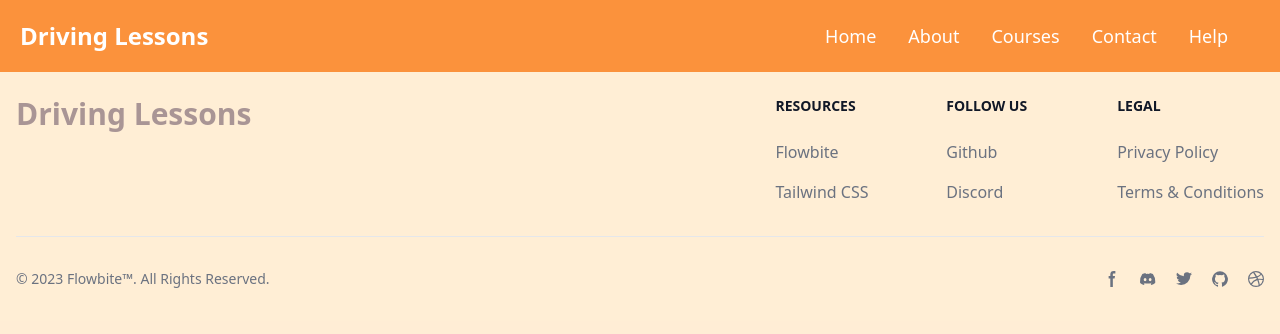
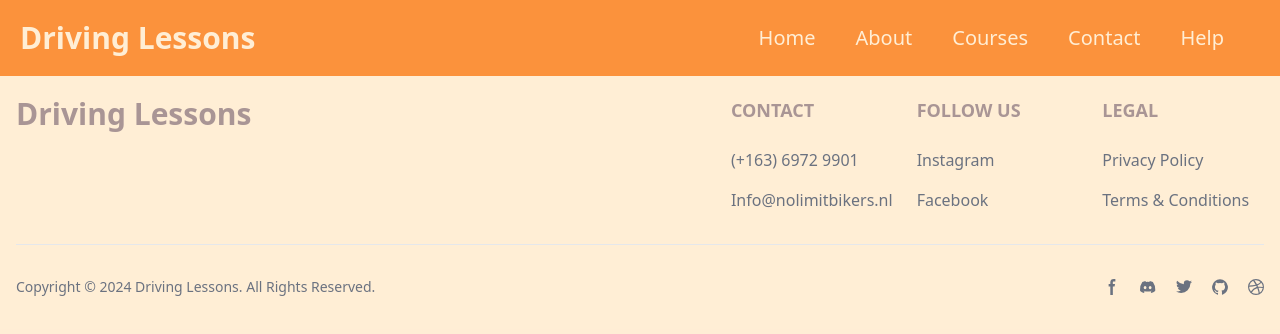
Before and after one commit to Codngwthubaid/NoLimitBikers, a Next.js app: page /pages/about in a window 1280 px wide. Shown: the top 334 px of the page. Built offline with nearby package versions, Linux system fonts and the light colour scheme.

Commit message:
Working on the responsiveness of the home page

```diff
--- a/src/components/Footer.js
+++ b/src/components/Footer.js
@@ -15,35 +15,35 @@ const Footer = () => {
           </div>
           <div class="grid grid-cols-2 gap-8 sm:gap-6 sm:grid-cols-3">
               <div>
-                  <h2 class="mb-6 text-sm font-semibold text-gray-900 uppercase dark:text-white">Resources</h2>
-                  <ul class="text-gray-500 dark:text-gray-400 font-medium">
+                  <h2 class="mb-6 text-lg font-bold text-[#a99595] uppercase dark:text-white ">Contact</h2>
+                  <ul class="text-gray-500 dark:text-gray-400">
                       <li class="mb-4">
-                          <Link href="https://flowbite.com/" class="hover:underline">Flowbite</Link>
+                          <Link href="https://flowbite.com/" class="hover:text-orange-400">(+163) 6972 9901</Link>
                       </li>
                       <li>
-                          <Link href="https://tailwindcss.com/" class="hover:underline">Tailwind CSS</Link>
+                          <Link href="https://tailwindcss.com/" class="hover:text-orange-400">Info@nolimitbikers.nl</Link>
                       </li>
                   </ul>
               </div>
               <div>
-                  <h2 class="mb-6 text-sm font-semibold text-gray-900 uppercase dark:text-white">Follow us</h2>
-                  <ul class="text-gray-500 dark:text-gray-400 font-medium">
+                  <h2 class="mb-6 text-lg font-bold text-[#a99595] uppercase dark:text-white ">Follow us</h2>
+                  <ul class="text-gray-500 dark:text-gray-400">
                       <li class="mb-4">
-                          <Link href="https://github.com/themesberg/flowbite" class="hover:underline ">Github</Link>
+                          <Link href="https://github.com/themesberg/flowbite" class=" hover:text-orange-400">Instagram</Link>
                       </li>
                       <li>
-                          <Link href="https://discord.gg/4eeurUVvTy" class="hover:underline">Discord</Link>
+                          <Link href="https://discord.gg/4eeurUVvTy" class="hover:text-orange-400">Facebook</Link>
                       </li>
                   </ul>
               </div>
               <div>
-                  <h2 class="mb-6 text-sm font-semibold text-gray-900 uppercase dark:text-white">Legal</h2>
-                  <ul class="text-gray-500 dark:text-gray-400 font-medium">
+                  <h2 class="mb-6 text-lg font-bold text-[#a99595] uppercase dark:text-white ">Legal</h2>
+                  <ul class="text-gray-500 dark:text-gray-400">
                       <li class="mb-4">
-                          <Link href="#" class="hover:underline">Privacy Policy</Link>
+                          <Link href="#" class="hover:text-orange-400">Privacy Policy</Link>
                       </li>
                       <li>
-                          <Link href="#" class="hover:underline">Terms &amp; Conditions</Link>
+                          <Link href="#" class="hover:text-orange-400">Terms &amp; Conditions</Link>
                       </li>
                   </ul>
               </div>
@@ -51,7 +51,7 @@ const Footer = () => {
       </div>
       <hr class="my-6 border-gray-200 sm:mx-auto dark:border-gray-700 lg:my-8" />
       <div class="sm:flex sm:items-center sm:justify-between">
-          <span class="text-sm text-gray-500 sm:text-center dark:text-gray-400">© 2023 <Link href="https://flowbite.com/" class="hover:underline">Flowbite™</Link>. All Rights Reserved.
+          <span class="text-sm text-gray-500 sm:text-center dark:text-gray-400">Copyright © 2024 <Link href="/" class="hover:text-orange-400 hover:underline">Driving Lessons</Link>. All Rights Reserved.
           </span>
           <div class="flex mt-4 sm:justify-center sm:mt-0">
               <Link href="#" class="text-gray-500 hover:text-gray-900 dark:hover:text-white">
--- a/src/components/Navbar.js
+++ b/src/components/Navbar.js
@@ -12,27 +12,27 @@ const Navbar = () => {
   return (
     <header className="bg-orange-400 fixed w-full">
       <nav className="container mx-auto p-5 flex justify-between items-center">
-        <Link href="#" className="text-2xl font-bold text-white">Driving Lessons</Link>
+        <Link href="#" className="text-3xl font-bold text-[#FFEED5]">Driving Lessons</Link>
         <ul className="hidden md:flex justify-between items-center">
-          <li className="mr-8">
-            <Link href="/" className="text-lg text-white hover:text-gray-800">Home</Link>
+          <li className="mr-8 p-1">
+            <Link href="/" className="text-xl text-[#FFEED5] hover:text-white hover:font-semibold">Home</Link>
           </li>
-          <li className="mr-8">
-            <Link href="/pages/about" className="text-lg text-white hover:text-gray-800">About</Link>
+          <li className="mr-8 p-1">
+            <Link href="/pages/about" className="text-xl text-[#FFEED5] hover:text-white hover:font-semibold">About</Link>
           </li>
-          <li className="mr-8">
-            <Link href="/pages/courses" className="text-lg text-white hover:text-gray-800">Courses</Link>
+          <li className="mr-8 p-1">
+            <Link href="/pages/courses" className="text-xl text-[#FFEED5] hover:text-white hover:font-semibold">Courses</Link>
           </li>
-          <li className="mr-8">
-            <Link href="/pages/contact" className="text-lg text-white hover:text-gray-800">Contact</Link>
+          <li className="mr-8 p-1">
+            <Link href="/pages/contact" className="text-xl text-[#FFEED5] hover:text-white hover:font-semibold">Contact</Link>
           </li>
-          <li className="mr-8">
-            <Link href="/pages/help" className="text-lg text-white hover:text-gray-800">Help</Link>
+          <li className="mr-8 p-1">
+            <Link href="/pages/help" className="text-xl text-[#FFEED5] hover:text-white hover:font-semibold">Help</Link>
           </li>
         </ul>
         <div className="md:hidden flex justify-center" onClick={handleMobileMenu}>
           <svg
-            className={`w-6 h-6 text-white transition duration-300 ease-in-out ${
+            className={`w-6 h-6 text-[#FFEED5] transition duration-300 ease-in-out ${
               mobileMenuActive ? 'rotate-90' : ''
             }`}
             viewBox="0 0 24 24"
@@ -48,27 +48,27 @@ const Navbar = () => {
       </nav>
       {mobileMenuActive && (
         <ul
-          className={`md:hidden flex flex-col justify-center items-center absolute top-16 left-0 w-full h-[90vh] bg-orange-400 shadow-md transition duration-300 ease-in-out ${
+          className={`md:hidden flex flex-col justify-center items-center absolute top-16 left-0 w-full min-h-[100vh] bg-orange-400 shadow-md transition duration-300 ease-in-out ${
             mobileMenuActive ? 'opacity-100 translate-y-0' : 'opacity-0 translate-y-10'
           }`}
         >
           <li className="py-2 transition duration-300 ease-in-out" style={{ transitionDelay: '100ms' }}>
-            <Link href="#" className="text-lg text-white hover:text-gray-800">Home</Link>
+            <Link href="#" className="text-xl text-[#FFEED5] hover:text-white hover:font-semibold">Home</Link>
           </li>
           <li className="py-2 transition duration-300 ease-in-out" style={{ transitionDelay: '200ms' }}>
-            <Link href="#" className="text-lg text-white hover:text-gray-800">About</Link>
+            <Link href="#" className="text-xl text-[#FFEED5] hover:text-white hover:font-semibold">About</Link>
           </li>
           <li className="py-2 transition duration-300 ease-in-out" style={{ transitionDelay: '300ms' }}>
-            <Link href="#" className="text-lg text-white hover:text-gray-800">Courses</Link>
+            <Link href="#" className="text-xl text-[#FFEED5] hover:text-white hover:font-semibold">Courses</Link>
           </li>
           <li className="py-2 transition duration-300 ease-in-out" style={{ transitionDelay: '300ms' }}>
-            <Link href="#" className="text-lg text-white hover:text-gray-800">Pages</Link>
+            <Link href="#" className="text-xl text-[#FFEED5] hover:text-white hover:font-semibold">Pages</Link>
           </li>
           <li className="py-2 transition duration-300 ease-in-out" style={{ transitionDelay: '300ms' }}>
-            <Link href="#" className="text-lg text-white hover:text-gray-800">Contact</Link>
+            <Link href="#" className="text-xl text-[#FFEED5] hover:text-white hover:font-semibold">Contact</Link>
           </li>
           <li className="py-2 transition duration-300 ease-in-out" style={{ transitionDelay: '300ms' }}>
-            <Link href="#" className="text-lg text-white hover:text-gray-800">Help</Link>
+            <Link href="#" className="text-xl text-[#FFEED5] hover:text-white hover:font-semibold">Help</Link>
           </li>
         </ul>
       )}
@@ -77,65 +77,3 @@ const Navbar = () => {
 };
 
 export default Navbar;
-
-
-// import Link from 'next/link';
-// import Image from 'next/image';
-
-// export default function Navbar() {
-//   return (
-//     <>
-//       {/* First navigation bar */}
-//       <nav className="bg-white border-gray-200 dark:bg-gray-900">
-//         <div className="flex flex-wrap justify-between items-center mx-auto max-w-screen-xl p-4">
-//           <Link href="https://flowbite.com" className="flex items-center space-x-3 rtl:space-x-reverse">
-//               {/* Use Next.js Image for optimized image loading */}
-//               <Image
-//                 src="https://flowbite.com/docs/images/logo.svg"
-//                 alt="Flowbite Logo"
-//                 width={32}
-//                 height={32}
-//                 className="h-8"
-//               />
-//               <span className="self-center text-2xl font-semibold whitespace-nowrap dark:text-white">
-//                 Bike Driving
-//               </span>
-//           </Link>
-
-//           <div className="flex items-center space-x-6 rtl:space-x-reverse">
-//             <Link href="tel:5541251234" className="text-sm text-gray-mr-800 dark:text-white hover:underline">
-//               (555) 412-1234
-//             </Link>
-//           </div>
-//         </div>
-//       </nav>
-
-//       {/* Second navigation bar */}
-//       <nav className="bg-gray-mr-80 dark:bg-gray-700">
-//         <div className="max-w-screen-xl px-4 py-3 mx-auto">
-//           <div className="flex items-center">
-//             <ul className="flex flex-row font-medium mt-0 space-x-8 rtl:space-x-reverse text-sm">
-//               <li>
-//                 <Link href="#" className="text-gray-900 dark:text-white hover:underline" aria-current="page">
-//                     Home
-//                 </Link>
-//               </li>
-//               <li>
-//                 <Link href="#" className="text-gray-900 dark:text-white hover:underline">About
-//                 </Link>
-//               </li>
-//               <li>
-//                 <Link href="#" className="text-gray-900 dark:text-white hover:underline">Courses
-//                 </Link>
-//               </li>
-//               <li>
-//                 <Link href="#" className="text-gray-900 dark:text-white hover:underline">Contact
-//                 </Link>
-//               </li>
-//             </ul>
-//           </div>
-//         </div>
-//       </nav>
-//     </>
-//   );
-// }
```
Also changed, not shown: src/app/page.js (+22 -11 lines).
